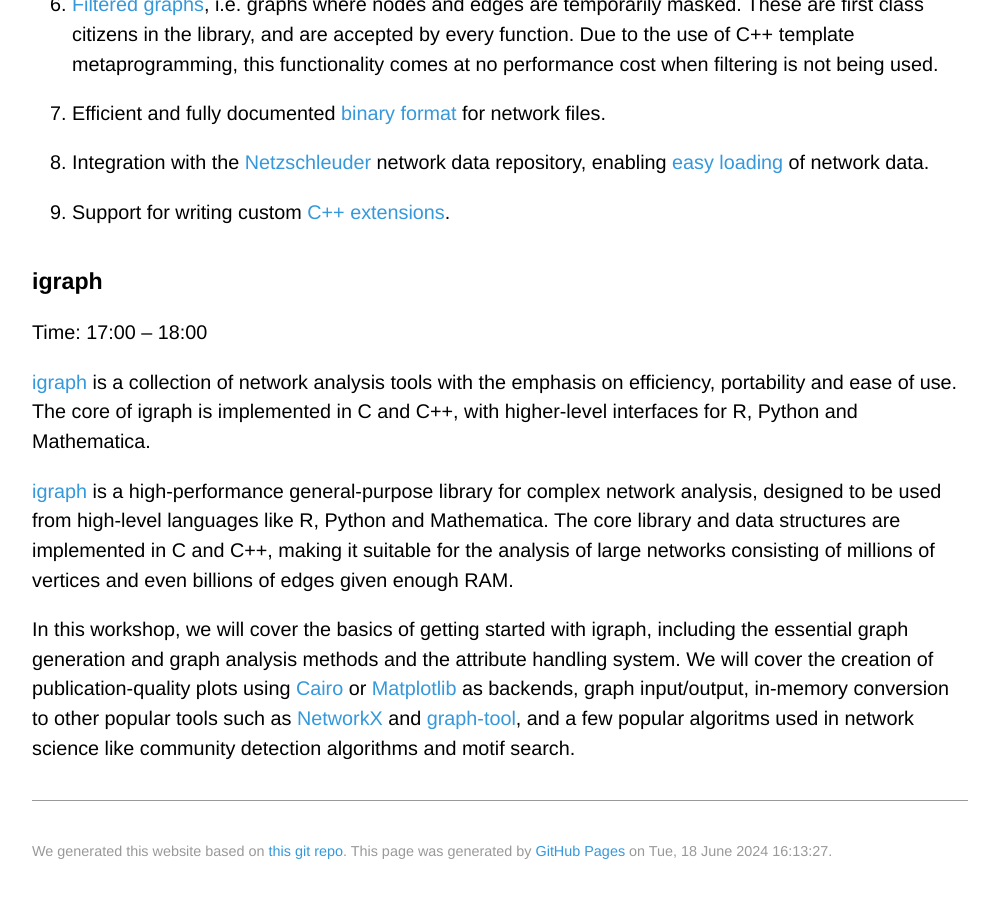
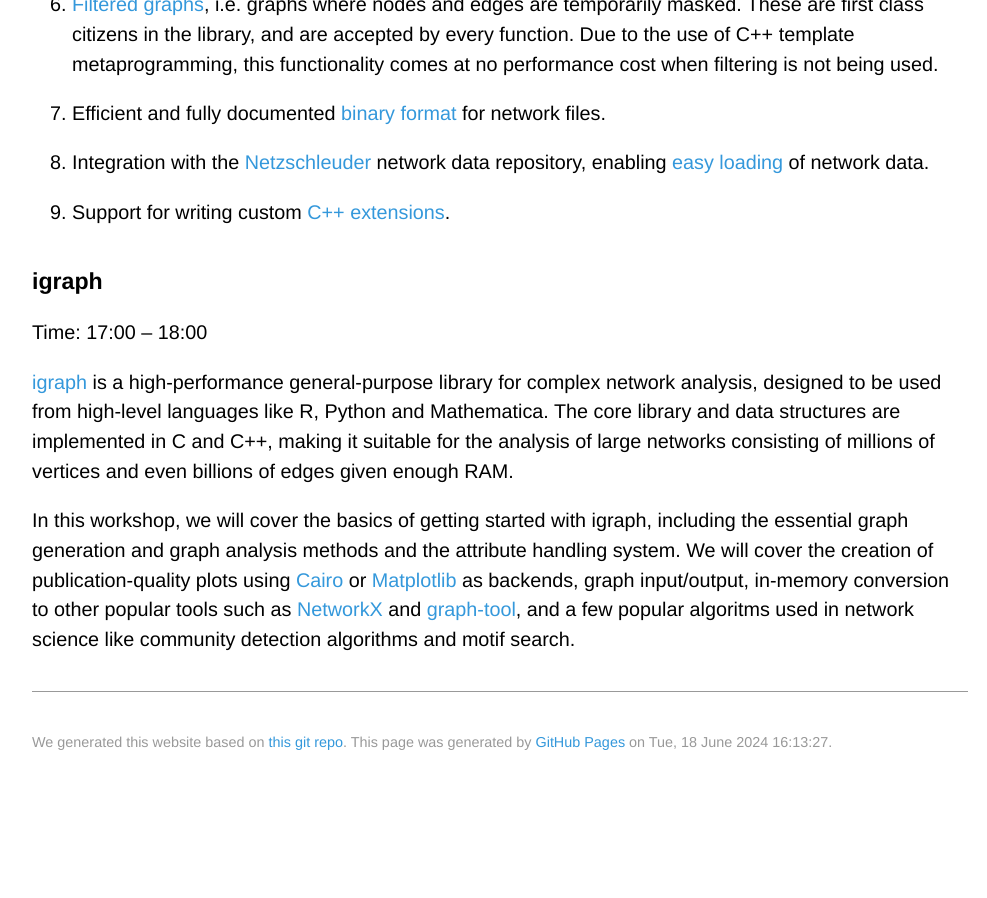
Before and after one commit to nas-col/netsci.nascol.net, a Jekyll site: the page built from school.md, in a window 1280 px wide and 900 px high, scrolled down 2345 px. Shown: the whole window, without its empty margins (140-1127 px from the left). Built offline with Jekyll 4.4.1, drawn with Linux system fonts in a browser that asks for light colours; some web fonts are replaced; our own code applies the rules of GitHub Pages for plain Markdown files; after the commit the page ends 3136 px from its top, so only the background shows below that.

Commit message:
removed duplicate paragraph

```diff
--- a/school.md
+++ b/school.md
@@ -117,11 +117,6 @@ extensions](https://graph-tool.skewed.de/static/doc/demos/cppextensions/cppexten
 
 Time: 17:00 – 18:00
 
-[igraph](https://igraph.org) is a collection of network analysis tools with the
-emphasis on efficiency, portability and ease of use. The core of igraph is
-implemented in C and C++, with higher-level interfaces for R, Python and
-Mathematica.
-
 [igraph](https://igraph.org) is a high-performance general-purpose library for
 complex network analysis, designed to be used from high-level languages like R,
 Python and Mathematica. The core library and data structures are implemented in
```
